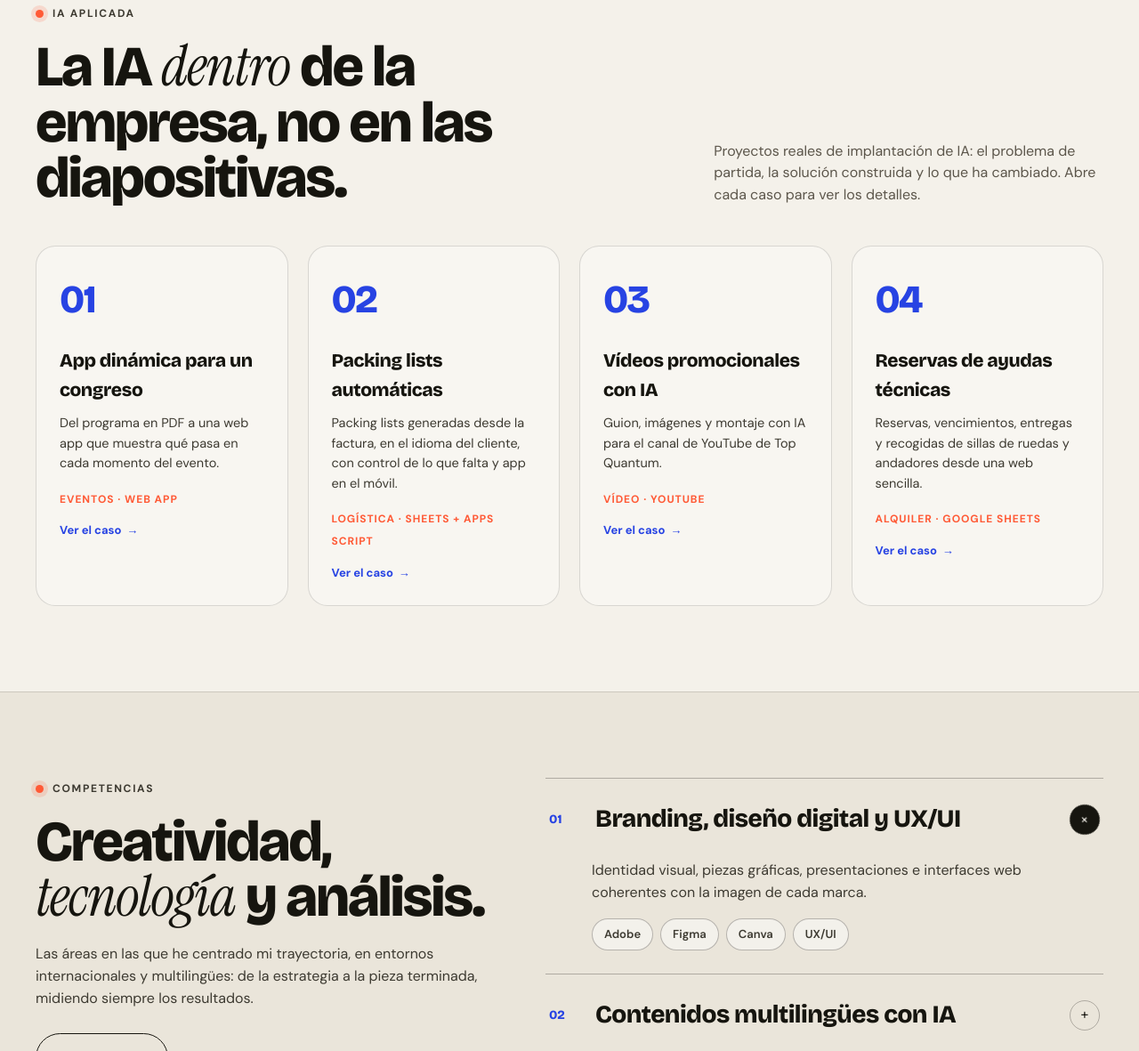
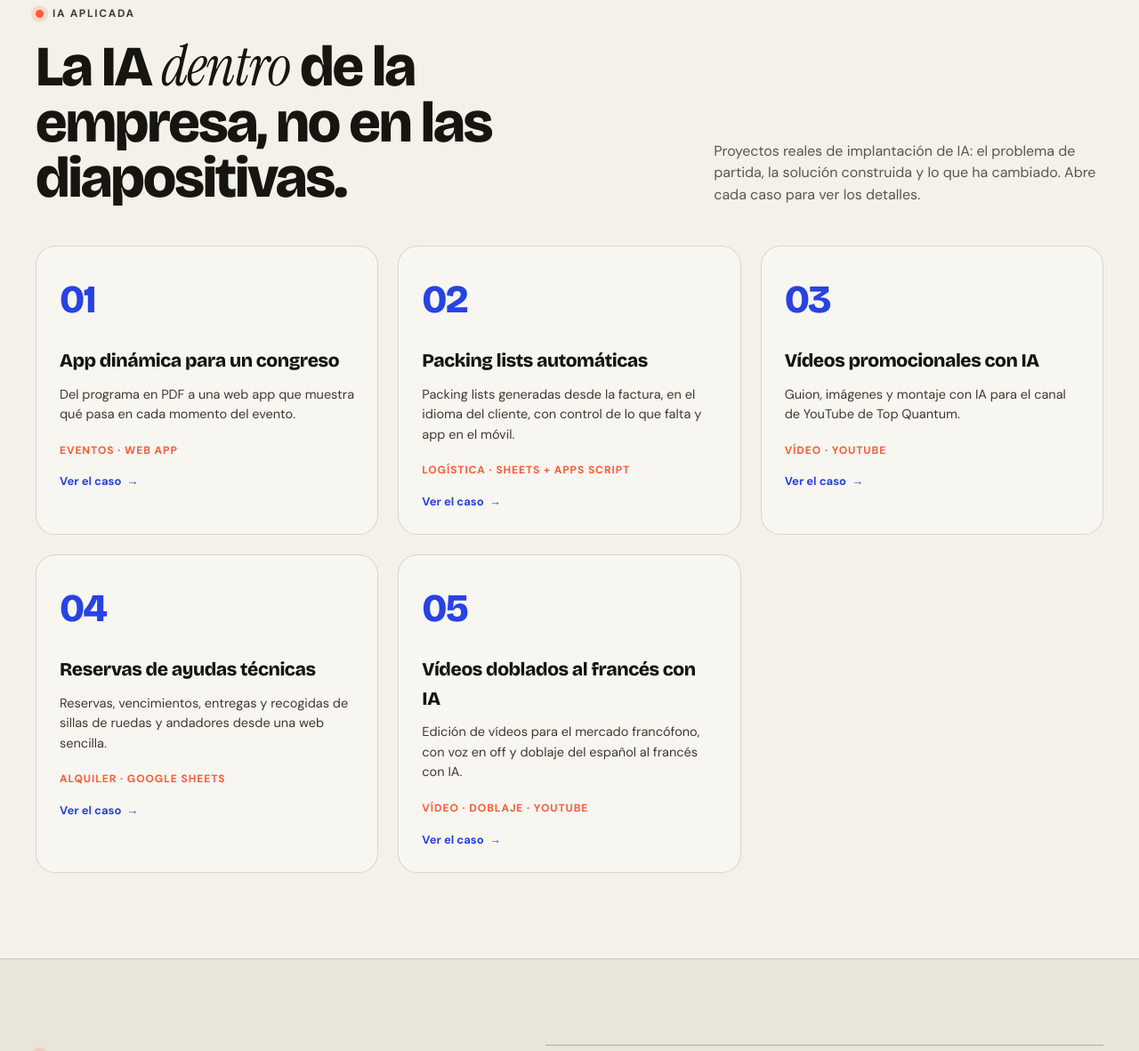
Before and after one commit to uzutano/PortfolioPage, a plain HTML site: page es/index.html in a window 1280 px wide. Shown: the part 2324-3505 px from the top of the page at 89% size. Drawn offline with Linux system fonts and the light colour scheme.

Commit message:
ES: caso 05, video doppiati in francese con IA (Sagrada Madre France)

```diff
--- a/es/index.html
+++ b/es/index.html
@@ -369,7 +369,7 @@ dialog::backdrop{background:rgba(22,21,15,.6);backdrop-filter:blur(6px)}
 .modal-gallery img{display:block;width:100%;height:auto}
 .modal-gallery figcaption{font-size:12px;font-weight:600;color:var(--muted);padding:8px 12px;border-top:1.5px solid var(--line)}
 @media (max-width:640px){.modal-gallery{grid-template-columns:1fr}}
-#ia .process-grid{grid-template-columns:repeat(4,minmax(0,1fr))}
+#ia .process-grid{grid-template-columns:repeat(3,minmax(0,1fr))}
 @media (max-width:1024px){#ia .process-grid{grid-template-columns:repeat(2,minmax(0,1fr))}}
 @media (max-width:640px){#ia .process-grid{grid-template-columns:1fr}}
 .deliverables.as-list{display:block;counter-reset:f}
@@ -520,6 +520,7 @@ dialog::backdrop{background:rgba(22,21,15,.6);backdrop-filter:blur(6px)}
         <a class="step ai-card reveal" href="#packing" data-ai="packing" aria-haspopup="dialog" style="--d:.07s"><div class="step-num">02</div><h3>Packing lists automáticas</h3><p>Packing lists generadas desde la factura, en el idioma del cliente, con control de lo que falta y app en el móvil.</p><span class="time">Logística · Sheets + Apps Script</span><span class="ai-more">Ver el caso <span class="arrow">→</span></span></a>
         <a class="step ai-card reveal" href="#video" data-ai="video" aria-haspopup="dialog" style="--d:.14s"><div class="step-num">03</div><h3>Vídeos promocionales con IA</h3><p>Guion, imágenes y montaje con IA para el canal de YouTube de Top Quantum.</p><span class="time">Vídeo · YouTube</span><span class="ai-more">Ver el caso <span class="arrow">→</span></span></a>
         <a class="step ai-card reveal" href="#ayudas" data-ai="ayudas" aria-haspopup="dialog" style="--d:.21s"><div class="step-num">04</div><h3>Reservas de ayudas técnicas</h3><p>Reservas, vencimientos, entregas y recogidas de sillas de ruedas y andadores desde una web sencilla.</p><span class="time">Alquiler · Google Sheets</span><span class="ai-more">Ver el caso <span class="arrow">→</span></span></a>
+        <a class="step ai-card reveal" href="#doblaje" data-ai="doblaje" aria-haspopup="dialog" style="--d:.07s"><div class="step-num">05</div><h3>Vídeos doblados al francés con IA</h3><p>Edición de vídeos para el mercado francófono, con voz en off y doblaje del español al francés con IA.</p><span class="time">Vídeo · Doblaje · YouTube</span><span class="ai-more">Ver el caso <span class="arrow">→</span></span></a>
       </div>
     </div>
   </section>
@@ -748,6 +749,7 @@ dialog::backdrop{background:rgba(22,21,15,.6);backdrop-filter:blur(6px)}
     ,packing:{group:'ia',title:'Packing lists automáticas',url:'',kicker:'IA aplicada · Logística · Google Sheets + Apps Script',color:'#B5481F',challenge:'Una empresa de distribución con clientes internacionales preparaba a mano las packing lists a partir de las facturas en PDF: cerca de una hora por envío y errores frecuentes al repartir los productos entre cajas y palés.',response:'Un sistema integrado entre Google Sheets, Apps Script y una interfaz web: la IA lee la factura en PDF, reparte los productos y genera la packing list en el idioma del cliente. El equipo consulta e introduce los datos desde una web sencilla, que también se instala como app en el móvil, y la preparación resalta los productos que faltan.',listTitle:'Funcionalidades',deliverables:['Lectura automática de la factura en PDF con IA','Reparto de los productos entre cajas y palés','Packing list en el idioma del cliente','Productos que faltan resaltados durante la preparación','Interfaz web para consultar e introducir datos (Apps Script)','Instalable como app en el móvil'],metrics:[['1 h → 20 min','por envío, con verificación'],['0','errores de reparto'],['📱','también como app en el móvil']]}
     ,video:{group:'ia',title:'Vídeos promocionales con IA',url:'https://www.youtube.com/@TOPQUANTUM',linkLabel:'Ver los vídeos en YouTube ',kicker:'IA aplicada · Vídeo · YouTube',color:'#C4302B',challenge:'Producir con frecuencia vídeos promocionales de calidad para el canal de YouTube de una empresa industrial, sin un equipo de producción ni grandes presupuestos.',response:'Para Top Quantum, un flujo de trabajo con IA de principio a fin: ChatGPT y Claude para la idea, el guion y los textos; Ideogram para generar imágenes y gráficos; Canva para el montaje, los textos en pantalla y la versión final lista para publicar.',listTitle:'Cómo lo hago',deliverables:['Idea y guion con ChatGPT y Claude','Imágenes y gráficos generados con Ideogram','Montaje y edición en Canva','Textos y subtítulos en pantalla','Publicación en el canal de YouTube de Top Quantum'],metrics:[['4','herramientas: Canva, Ideogram, ChatGPT y Claude'],['▶','resultados en youtube.com/@TOPQUANTUM']]}
     ,ayudas:{group:'ia',title:'Reservas y entregas de ayudas técnicas',url:'',kicker:'IA aplicada · Alquiler · Google Sheets',color:'#2F6F8F',challenge:'Una empresa de alquiler de ayudas técnicas (sillas de ruedas, andadores) gestionaba reservas, vencimientos, entregas y recogidas en una hoja de cálculo privada, difícil de consultar y de actualizar sin errores.',response:'Sobre la misma hoja de Google Sheets creé una interfaz web fácil de usar: el equipo introduce las nuevas reservas, controla los vencimientos y organiza entregas y recogidas, mientras los datos siguen en su hoja de siempre.',listTitle:'Funcionalidades',deliverables:['Alta de nuevas reservas desde un formulario web','Inventario de sillas de ruedas, andadores y otras ayudas','Control de vencimientos de los alquileres','Planificación de entregas y recogidas','Datos centralizados en Google Sheets'],metrics:[['Web','interfaz sencilla para el equipo'],['0','software que instalar']]}
+    ,doblaje:{group:'ia',title:'Vídeos doblados al francés con IA',url:'https://www.youtube.com/@SagradaMadreFrance',linkLabel:'Ver los vídeos en YouTube ',kicker:'IA aplicada · Vídeo · Doblaje ES → FR',color:'#6B3FA0',challenge:'Llevar al mercado francófono vídeos producidos en español, con un resultado natural en francés y sin volver a grabar cada vídeo.',response:'Edición de nuevos vídeos para el canal francés: a partir del audio original en español, la IA genera la traducción y el doblaje en francés; después añado las voces en off y hago el montaje en Canva, listo para publicar en YouTube.',listTitle:'Cómo lo hago',deliverables:['Traducción del audio del español al francés con IA','Doblaje en francés a partir de la voz original','Voces en off para el público francófono','Montaje y edición en Canva','Publicación en el canal de YouTube'],metrics:[['ES → FR','doblaje con IA'],['▶','resultados en youtube.com/@SagradaMadreFrance']]}
   };
   const order=Object.keys(projects);let currentProject=order[0];
   const dialog=$('#project-dialog');
```
